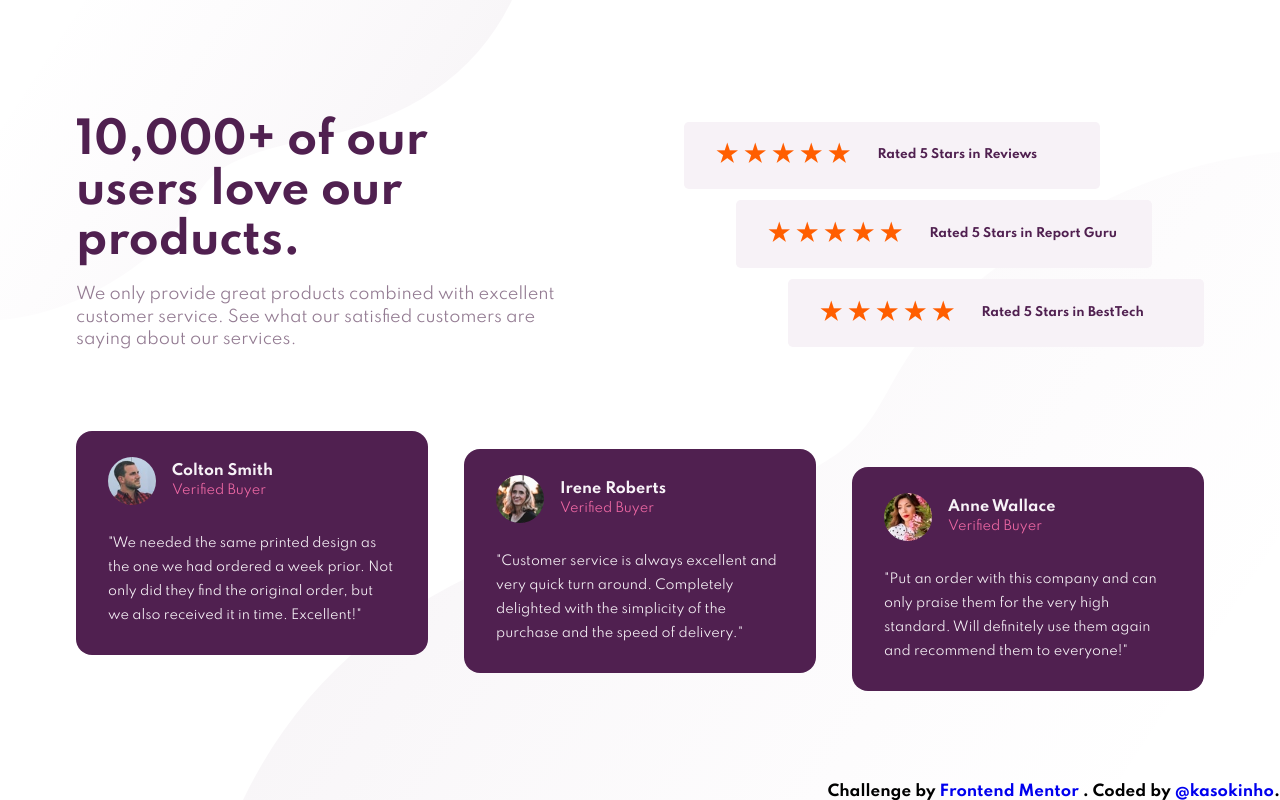
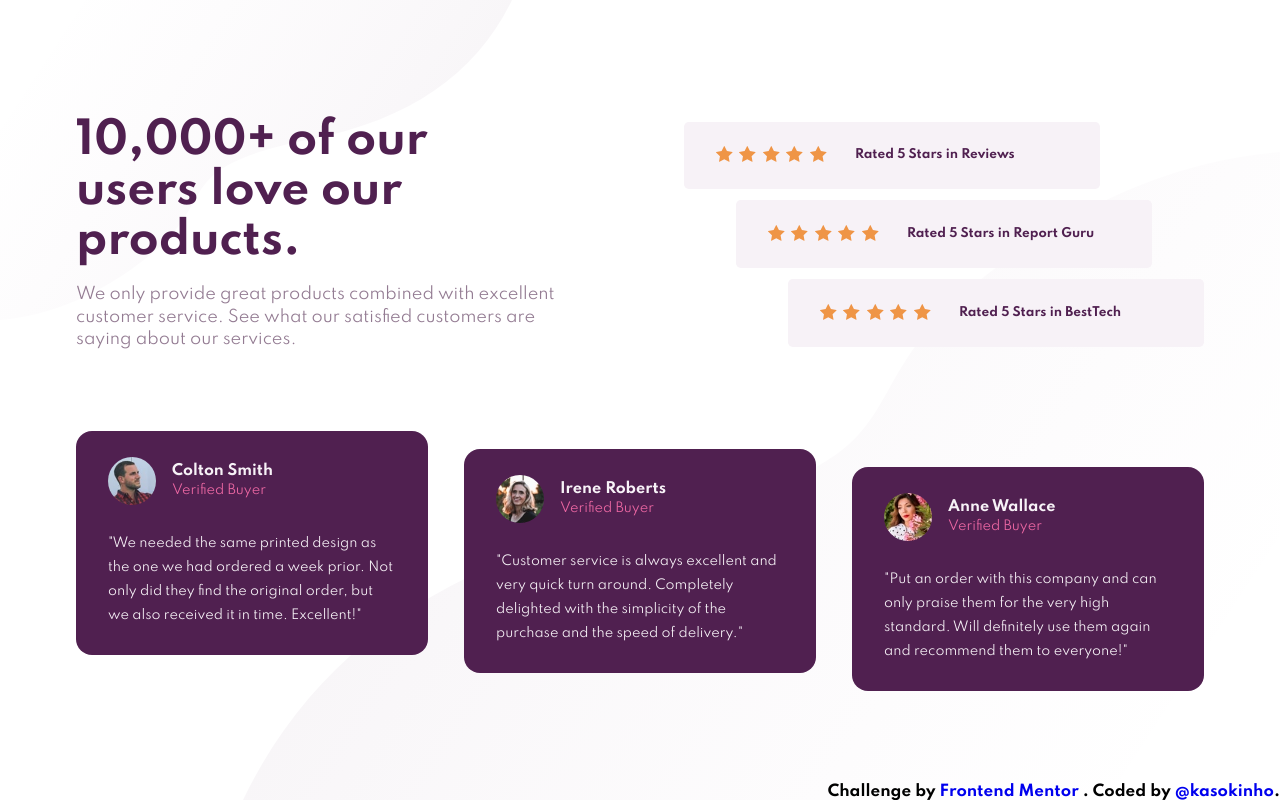
Before and after one commit to alvarogfn/Social-proof-section, a plain HTML site: page index.html in a window 1280 px wide. Drawn offline with Linux system fonts and the light colour scheme.

Commit message:
update star unicode to svg

```diff
--- a/index.html
+++ b/index.html
@@ -22,13 +22,34 @@
         <aside class="recommend">
             <ul class="recommend__list">
                 <li class="recommend__item">
-                    <span class="recommend__item--star">&#9733; &#9733; &#9733; &#9733; &#9733;</span> Rated 5 Stars in Reviews
+                    <span class="recommend__item--star">
+                        <img src="./images/icon-star.svg">
+                        <img src="./images/icon-star.svg">
+                        <img src="./images/icon-star.svg">
+                        <img src="./images/icon-star.svg">
+                        <img src="./images/icon-star.svg">
+                    </span>
+                    Rated 5 Stars in Reviews
                 </li>
                 <li class="recommend__item">
-                    <span class="recommend__item--star">&#9733; &#9733; &#9733; &#9733; &#9733;</span> Rated 5 Stars in Report Guru
+                    <span class="recommend__item--star">
+                        <img src="./images/icon-star.svg">
+                        <img src="./images/icon-star.svg">
+                        <img src="./images/icon-star.svg">
+                        <img src="./images/icon-star.svg">
+                        <img src="./images/icon-star.svg">
+                    </span>
+                    Rated 5 Stars in Report Guru
                 </li>
                 <li class="recommend__item">
-                    <span class="recommend__item--star">&#9733; &#9733; &#9733; &#9733; &#9733;</span> Rated 5 Stars in BestTech
+                    <span class="recommend__item--star">
+                        <img src="./images/icon-star.svg">
+                        <img src="./images/icon-star.svg">
+                        <img src="./images/icon-star.svg">
+                        <img src="./images/icon-star.svg">
+                        <img src="./images/icon-star.svg">
+                    </span>
+                    Rated 5 Stars in BestTech
                 </li>
             </ul>
         </aside>
```
